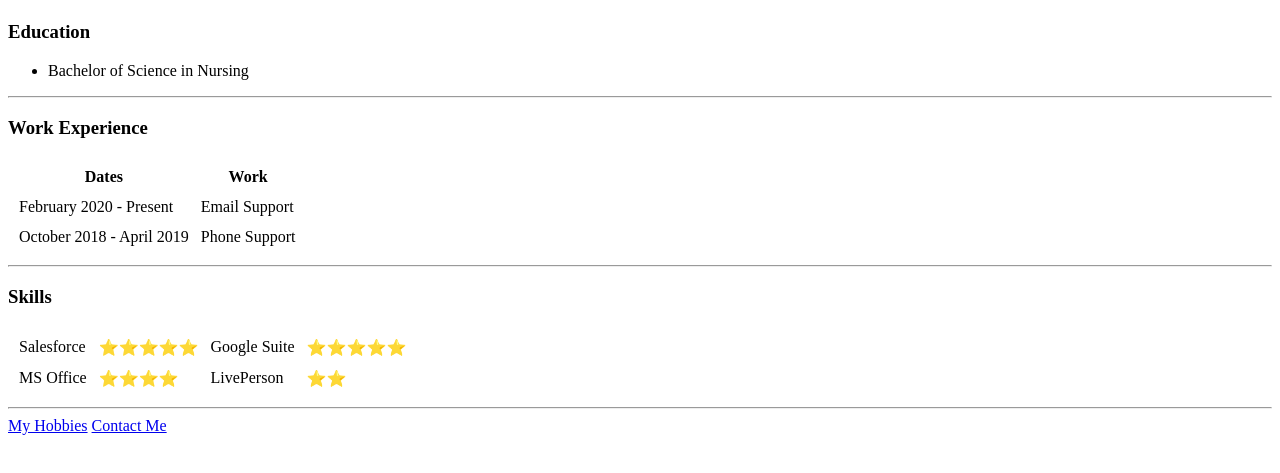
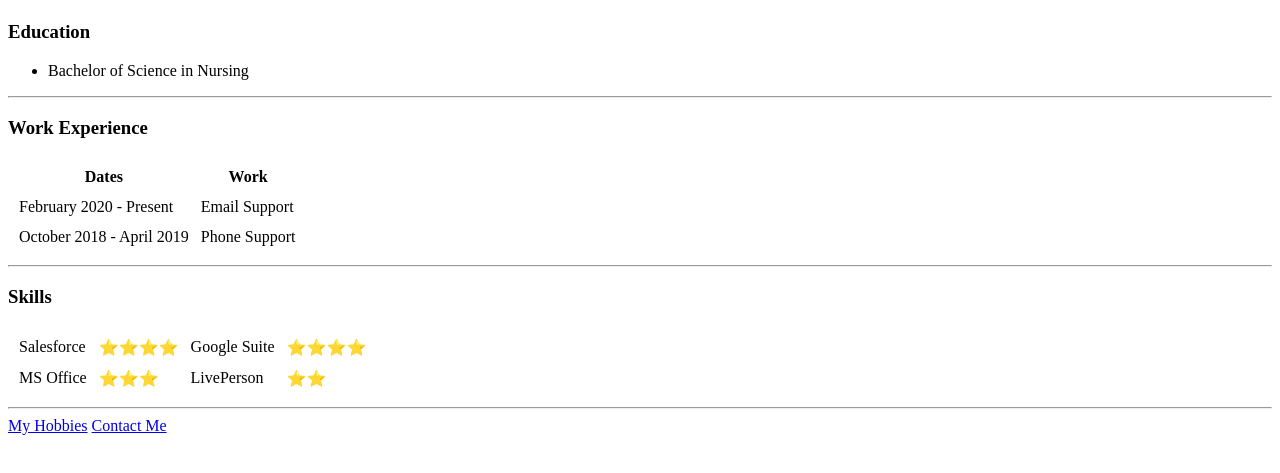
Before and after one commit to akosineenee/cv, a plain HTML site: page index.html in a window 1280 px wide. Shown: the part 239-712 px from the top of the page. Drawn offline with Linux system fonts and the light colour scheme.

Commit message:
Update index.html

```diff
--- a/index.html
+++ b/index.html
@@ -47,13 +47,13 @@
     <tbody>
       <tr>
         <td>Salesforce</td>
-        <td>⭐⭐⭐⭐⭐</td>
+        <td>⭐⭐⭐⭐</td>
         <td>Google Suite</td>
-        <td>⭐⭐⭐⭐⭐</td>
+        <td>⭐⭐⭐⭐</td>
       </tr>
       <tr>
         <td>MS Office</td>
-        <td>⭐⭐⭐⭐</td>
+        <td>⭐⭐⭐</td>
         <td>LivePerson</td>
         <td>⭐⭐</td>
       </tr>
```
